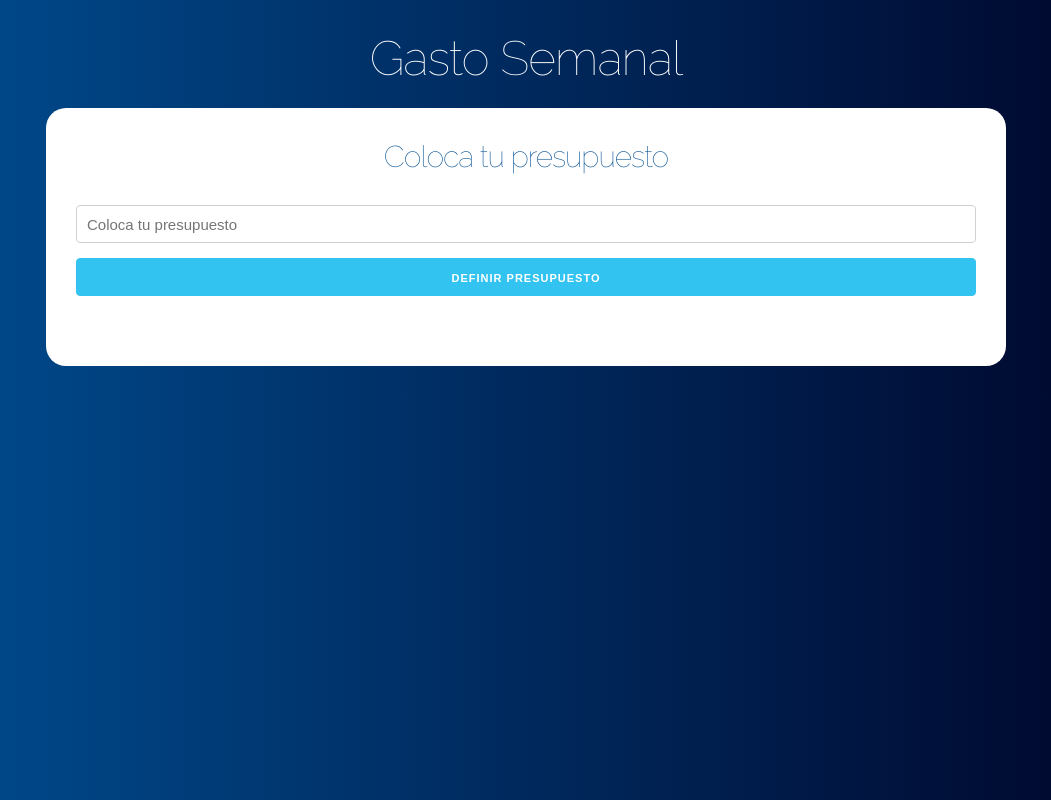
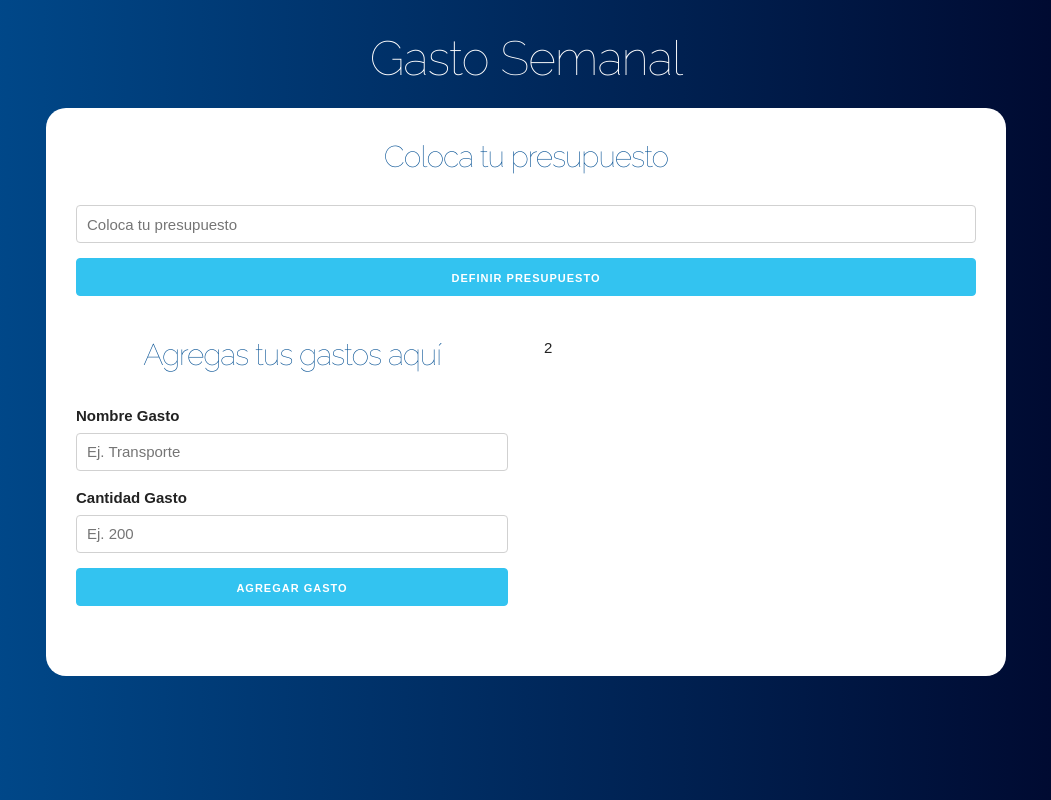
Before and after one commit to Alejandro-Ochando/administrador_presupuesto, a React (Create React App) app: page / in a window 1280 px wide. Shown: the whole page, without its empty margins (114-1165 px from the left). Built offline with nearby package versions, Linux system fonts and the light colour scheme.

Commit message:
Componente formulario de gastos

```diff
--- a/src/App.js
+++ b/src/App.js
@@ -1,5 +1,6 @@
 import React, { useState} from 'react';
 import Pregunta from './components/Pregunta';
+import Formulario from './components/Formulario';
 
 function App() {
 
@@ -21,6 +22,16 @@
             guardarRestante={guardarRestante}
 
           />
+
+          <div className="row">
+              <div className="one-half column">
+                <Formulario />
+              </div>
+              <div className="one-half column">
+                2
+              </div>
+          </div>
+
           </div>
       </header>
 
--- /dev/null
+++ b/src/components/Formulario.js
@@ -0,0 +1,36 @@
+import React, { useState } from 'react';
+
+const Formulario = () => {
+    return (
+
+        <form>
+            <h2>Agregas tus gastos aquí</h2>
+
+            <div className="campo">
+                <label>Nombre Gasto</label>
+                <input
+                    type="text"
+                    className="u-full-width"
+                    placeholder="Ej. Transporte"
+                />
+                <label>Cantidad Gasto</label>
+
+                <input
+                    type="number"
+                    className="u-full-width"
+                    placeholder="Ej. 200"
+                />
+                <input
+                    type="submit"
+                    className="button-primary u-full-width"
+                    value="Agregar Gasto"
+
+                />
+            </div>
+        </form>
+
+
+     );
+}
+
+export default Formulario;
--- a/src/components/Pregunta.js
+++ b/src/components/Pregunta.js
@@ -26,6 +26,7 @@
 
         //Si hay error en la validacion
         guardarError(false);
+
         //Pasar la cantidad a los State de APP
         guardarPresupuesto(cantidad);
         guardarRestante(cantidad);
--- a/src/index.css
+++ b/src/index.css
@@ -51,3 +51,6 @@
 .alert p {
   margin-bottom: 0!important;
 }
+.campo {
+  margin-bottom: 2rem;
+}
```
